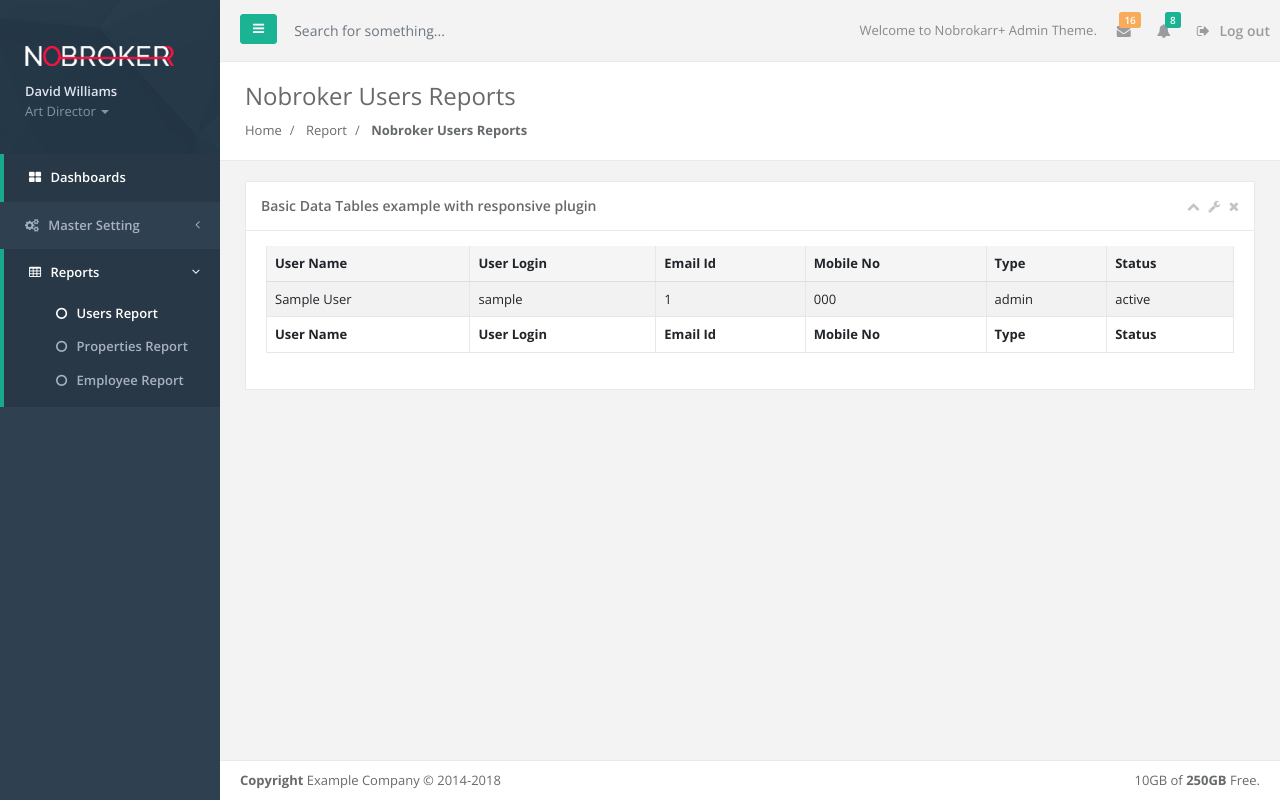
After one commit to pragya-neural/brokerfree, a Node server app: page /admin/userreport in a window 1280 px wide. The commit adds this page. Run offline with Node 20, Linux system fonts and the light colour scheme; tables that the repository leaves empty or names only in its code hold one stand-in row (values such as "Sample post"); some libraries are stand-ins or nearby versions.

Commit message:
prg commit 17/4

```diff
--- a/routes/admin.js
+++ b/routes/admin.js
@@ -7,6 +7,28 @@
     res.render('admin/home', { title: 'Nobroker Admin-Panel'});
   });
 
+  router.get('/userreport', function(req, res, next) {
+    var where = "active_status is not null";
+    curd_module.all_data_select('user_id,user_login,name,email_id,mobile_no,user_type,active_status','users',where,'user_id desc',function(user_detail){
+      var obj = {};
+      obj.user_detail = user_detail;
 
+    res.render('admin/userreport', { title: 'Nobroker Users Reports', obj:obj });
+
+  });
+});
+/*
+  router.get('/',checkLogin,function(req, res, next) {
+    var where = "active_status='active'";
+    curd_module.all_data_select('property_type_id,property_type','property_type',where,'property_type_id desc',function(pro_type){
+    var where = "active_status='active'";
+    curd_module.all_data_select('property_purpose_id,property_purpose_name','property_purpose',where,'property_purpose_id desc',function(purpose){
+      var obj = {};
+      obj.purpose = purpose;
+      obj.pro_type = pro_type;
+      res.render('property', { title: 'Property Entry', sideselection: 'property',obj:obj });
+    });
+   });
+  }); */
 
 module.exports = router;
--- a/views/admin/sidebar.ejs
+++ b/views/admin/sidebar.ejs
@@ -25,25 +25,25 @@
                     </div>
                 </li>
                 <li class="active">
-                    <a href="home.php"><i class="fa fa-th-large"></i> <span class="nav-label">Dashboards</span></a>
+                    <a href="home"><i class="fa fa-th-large"></i> <span class="nav-label">Dashboards</span></a>
                 </li>
                  <li><a href="#"><i class="fa fa-cogs"></i> <span class="nav-label"> Master Setting</span><span class="fa arrow"></span> </a>
 					<ul class="nav nav-second-level">
-                        <li><a href="add-loaning.php"><i class="fa fa-circle-o"></i>  Section Type Master</a></li>
-                        <li><a href="creation-panel.php"><i class="fa fa-circle-o"></i> Features Creation Panel</a></li>
-						<li><a href="add-membership.php"><i class="fa fa-circle-o"></i> Membership Creation</a></li>
-						<li><a href="membership-mapping.php"><i class="fa fa-circle-o"></i> Membership feature Mapping</a></li>
-						<li><a href="employee.php"><i class="fa fa-circle-o"></i>  Employee Entry</a></li>
-						<li><a href="emp-mapping.php"><i class="fa fa-circle-o"></i> Employee section Mapping</a></li>
-						<li><a href="user.php"><i class="fa fa-circle-o"></i> User status</a></li>
-						<li><a href="verify-user.php"><i class="fa fa-circle-o"></i>  Property Approval </a></li>
+                        <li><a href="add-loaning"><i class="fa fa-circle-o"></i>  Section Type Master</a></li>
+                        <li><a href="creation-panel"><i class="fa fa-circle-o"></i> Features Creation Panel</a></li>
+						<li><a href="add-membership"><i class="fa fa-circle-o"></i> Membership Creation</a></li>
+						<li><a href="membership-mapping"><i class="fa fa-circle-o"></i> Membership feature Mapping</a></li>
+						<li><a href="employee"><i class="fa fa-circle-o"></i>  Employee Entry</a></li>
+						<li><a href="emp-mapping"><i class="fa fa-circle-o"></i> Employee section Mapping</a></li>
+						<li><a href="user"><i class="fa fa-circle-o"></i> User status</a></li>
+						<li><a href="verify-user"><i class="fa fa-circle-o"></i>  Property Approval </a></li>
                     </ul>
 				 </li>
 
 				 <li class="active"><a href="#"><i class="fa fa-table"></i> <span class="nav-label">Reports</span><span class="fa arrow"></span> </a>
 					<ul class="nav nav-second-level">
-                        <li class="active"><a href="userreport.php"><i class="fa fa-circle-o"></i> User Report</a></li>
-                        <li><a href="#"><i class="fa fa-circle-o"></i> Builders Report</a></li>
+                        <li class="active"><a href="userreport"><i class="fa fa-circle-o"></i> Users Report</a></li>
+                        <li><a href="#"><i class="fa fa-circle-o"></i> Properties Report</a></li>
                         <li><a href="#"><i class="fa fa-circle-o"></i> Employee Report</a></li>
 
                     </ul>
--- /dev/null
+++ b/views/admin/userreport.ejs
@@ -0,0 +1,92 @@
+<%- include('header'); %>
+<%- include('sidebar'); %>
+<%- include('top'); %>
+<div class="row wrapper border-bottom white-bg page-heading">
+    <div class="col-lg-10">
+        <h2><%- title %></h2>
+        <ol class="breadcrumb">
+            <li class="breadcrumb-item">
+                <a href="index.html">Home</a>
+            </li>
+            <li class="breadcrumb-item">
+                <a>Report</a>
+            </li>
+            <li class="breadcrumb-item active">
+                <strong><%- title %></strong>
+            </li>
+        </ol>
+    </div>
+    <div class="col-lg-2">
+
+    </div>
+</div>
+<div class="wrapper wrapper-content animated fadeInRight">
+<div class="row">
+    <div class="col-lg-12">
+    <div class="ibox ">
+        <div class="ibox-title">
+            <h5>Basic Data Tables example with responsive plugin</h5>
+            <div class="ibox-tools">
+                <a class="collapse-link">
+                    <i class="fa fa-chevron-up"></i>
+                </a>
+                <a class="dropdown-toggle" data-toggle="dropdown" href="#">
+                    <i class="fa fa-wrench"></i>
+                </a>
+                <ul class="dropdown-menu dropdown-user">
+                    <li><a href="#" class="dropdown-item">Config option 1</a>
+                    </li>
+                    <li><a href="#" class="dropdown-item">Config option 2</a>
+                    </li>
+                </ul>
+                <a class="close-link">
+                    <i class="fa fa-times"></i>
+                </a>
+            </div>
+        </div>
+        <div class="ibox-content">
+
+            <div class="table-responsive">
+        <table class="table table-striped table-bordered table-hover dataTables-example" >
+        <thead>
+        <tr>
+            <th>User Name</th>
+            <th>User Login</th>
+            <th>Email Id</th>
+            <th>Mobile No</th>
+            <th>Type</th>
+            <th>Status</th>
+        </tr>
+        </thead>
+        <tbody>
+        <%for(var a=0;a<obj.user_detail.length;a++){%>
+
+         <tr class="gradeX" value="<%=obj.user_detail[a].user_id%>">
+            <td><%=obj.user_detail[a].name%></td>
+            <td><%=obj.user_detail[a].user_login%>
+            </td>
+            <td><%=obj.user_detail[a].email_id%></td>
+            <td class="center"><%=obj.user_detail[a].mobile_no%></td>
+            <td class="center"><%=obj.user_detail[a].user_type%></td>
+            <td class="center"><%=obj.user_detail[a].active_status%></td>
+        </tr>
+        <% } %>
+        <tfoot>
+        <tr>
+            <th>User Name</th>
+            <th>User Login</th>
+            <th>Email Id</th>
+            <th>Mobile No</th>
+            <th>Type</th>
+            <th>Status</th>
+        </tr>
+        </tfoot>
+        </table>
+            </div>
+
+        </div>
+    </div>
+</div>
+</div>
+</div>
+<%- include('footer'); %>
```
